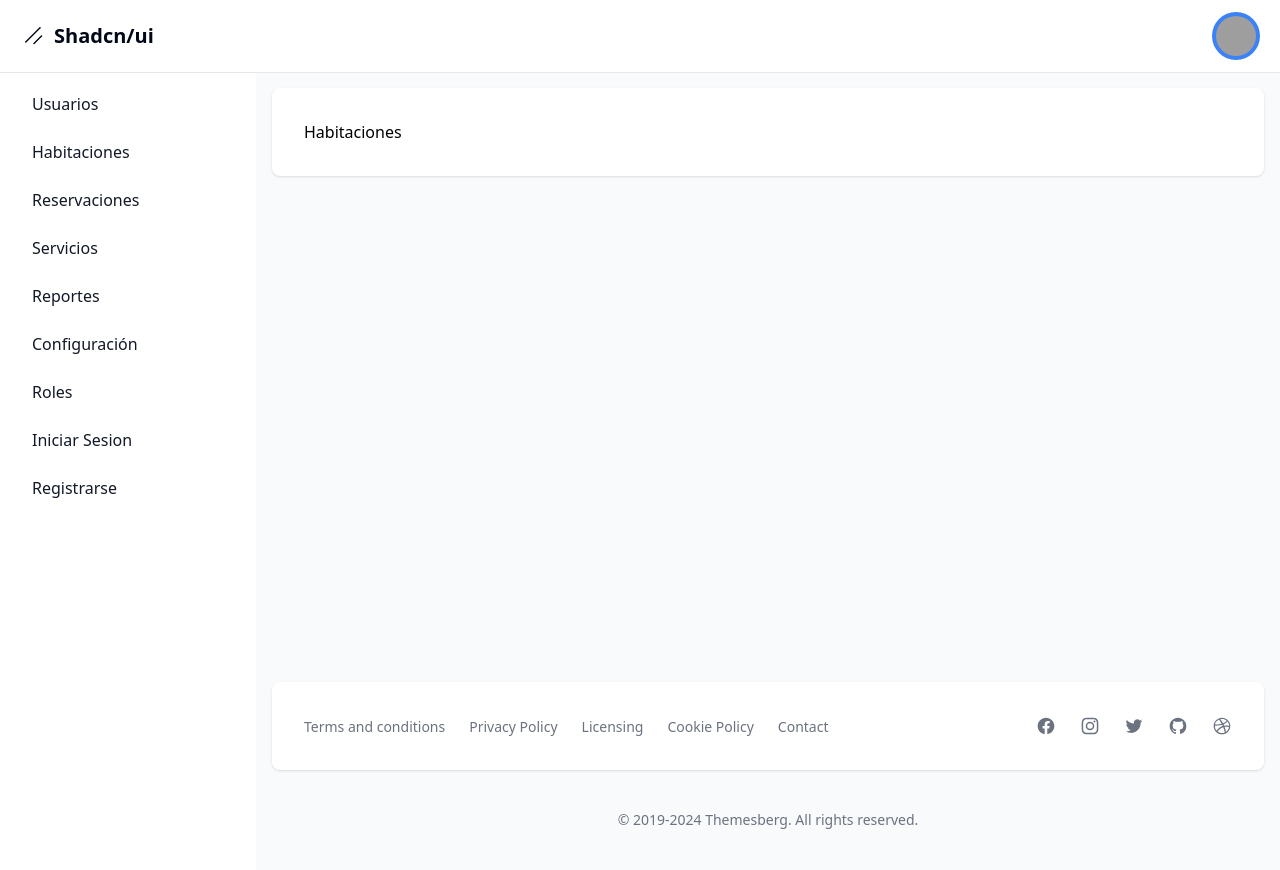
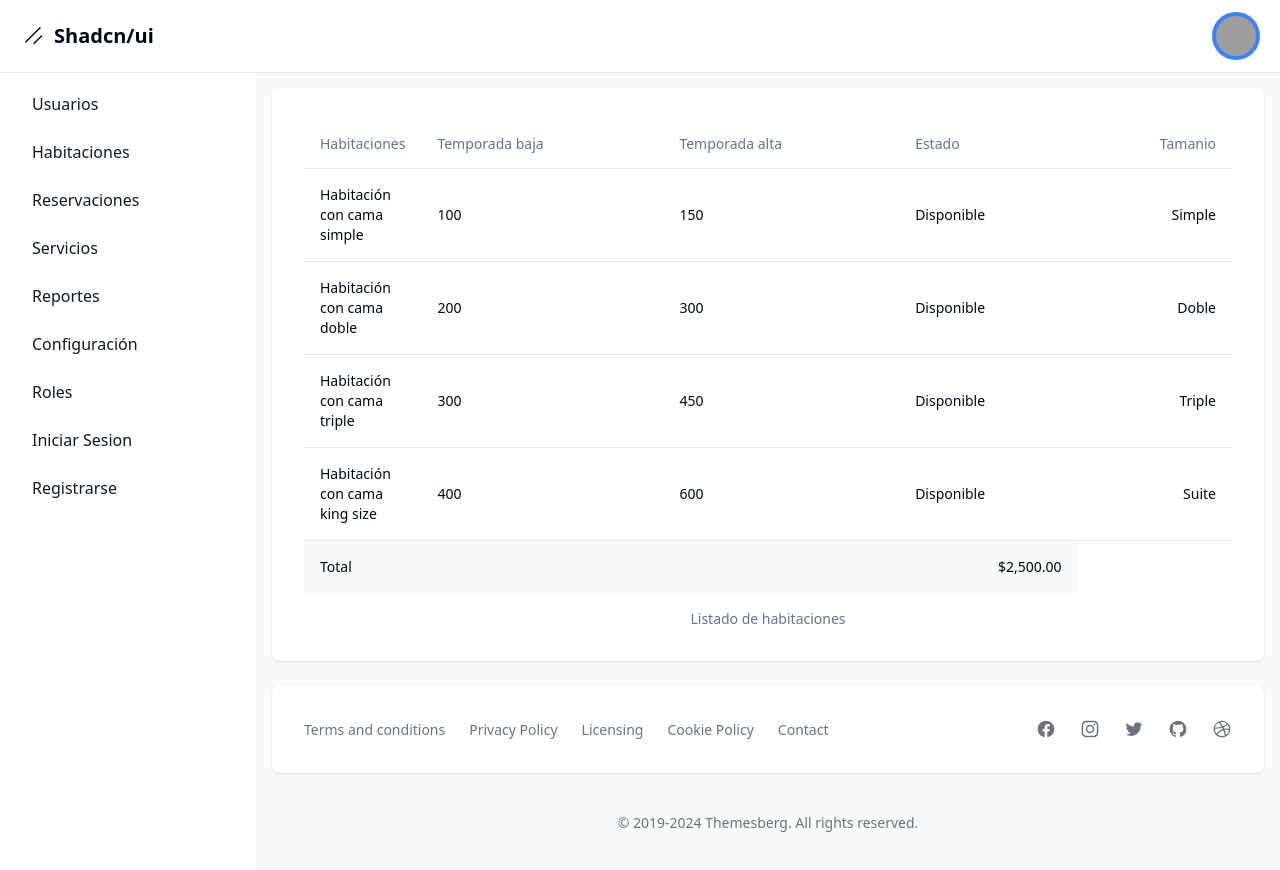
Before and after one commit to Requenez-Diaz/Admin-sirhm, a Next.js app: page /dashboard/bedrooms in a window 1280 px wide. Shown: the top 870 px of the page. Built offline with nearby package versions, Linux system fonts and the light colour scheme; grey boxes are pictures that could not be loaded.

Commit message:
[add]: table bedrooms

```diff
--- a/src/app/dashboard/bedrooms/page.tsx
+++ b/src/app/dashboard/bedrooms/page.tsx
@@ -9,12 +9,84 @@ import {
   TableHead,
   TableHeader,
   TableRow,
-} from "@/components/ui/table"
+} from "@/components/ui/table";
+
+const bedrooms = [
+  {
+    id: 1,
+    typeBedroom: "Simple",
+    description: "Habitación con cama simple",
+    lowSeasonPrise: 100,
+    highSeasonPrise: 150,
+    status: "Disponible",
+    numberBedroom: 1,
+  },
+  {
+    id: 2,
+    typeBedroom: "Doble",
+    description: "Habitación con cama doble",
+    lowSeasonPrise: 200,
+    highSeasonPrise: 300,
+    status: "Disponible",
+    numberBedroom: 2,
+  },
+  {
+    id: 3,
+    typeBedroom: "Triple",
+    description: "Habitación con cama triple",
+    lowSeasonPrise: 300,
+    highSeasonPrise: 450,
+    status: "Disponible",
+    numberBedroom: 3,
+  },
+  {
+    id: 4,
+    typeBedroom: "Suite",
+    description: "Habitación con cama king size",
+    lowSeasonPrise: 400,
+    highSeasonPrise: 600,
+    status: "Disponible",
+    numberBedroom: 4,
+  },
+];
 
 const HabitacionesPage = () => {
   return (
     <div>
-      <h1 className='text-black'>Habitaciones</h1>
+      <Table>
+        <TableCaption>Listado de habitaciones</TableCaption>
+        <TableHeader>
+          <TableRow>
+            <TableHead className='w-[100px]'>Habitaciones </TableHead>
+            <TableHead>Temporada baja</TableHead>
+            <TableHead>Temporada alta</TableHead>
+            <TableHead>Estado</TableHead>
+            <TableHead className='text-right'>Tamanio</TableHead>
+          </TableRow>
+        </TableHeader>
+        <TableBody>
+          {bedrooms.map((invoice) => (
+            <TableRow key={invoice.id}>
+              <TableCell className='font-medium'>
+                {invoice.description}
+              </TableCell>
+              <TableCell>{invoice.lowSeasonPrise}</TableCell>
+              <TableCell>{invoice.highSeasonPrise}</TableCell>
+              <TableCell>{invoice.status}</TableCell>
+
+              <TableCell className='text-right'>
+                {invoice.typeBedroom}
+              </TableCell>
+            </TableRow>
+          ))}
+        </TableBody>
+        <TableFooter>
+          <TableRow>
+            <TableCell colSpan={3}>Total</TableCell>
+            <TableCell className='text-right'>$2,500.00</TableCell>
+          </TableRow>
+        </TableFooter>
+      </Table>
     </div>
   );
 };
```
